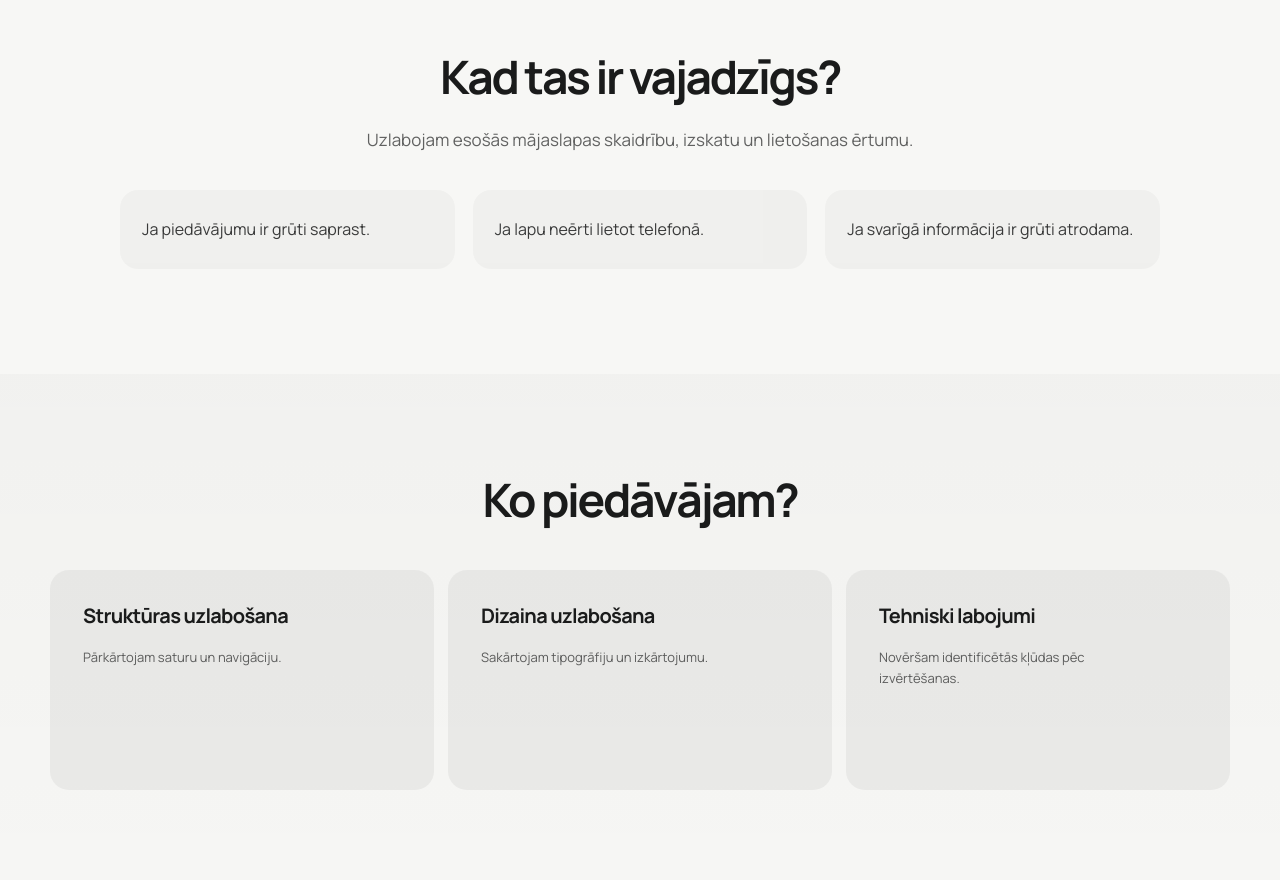
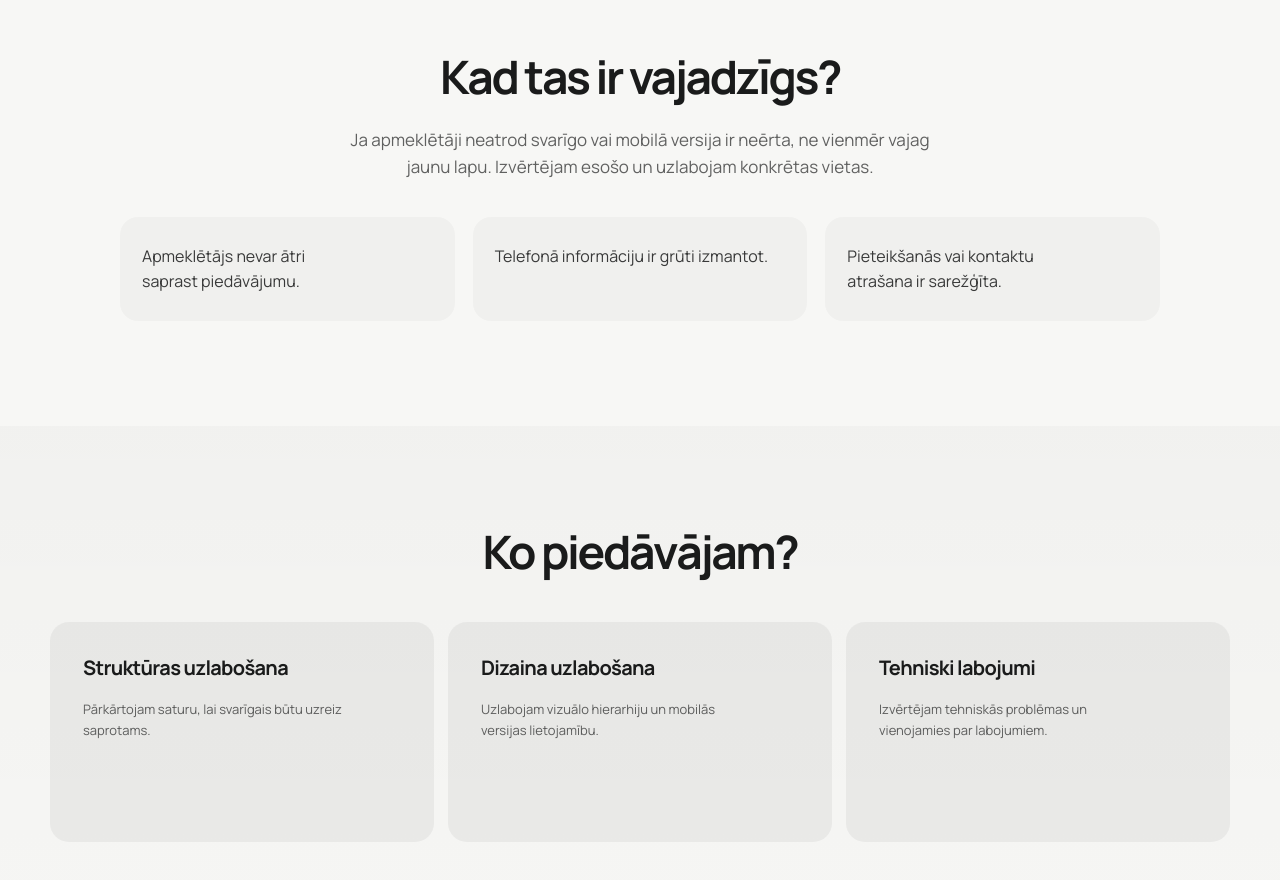
Before and after one commit to davisl24/WEBSITEAGENCY, a Next.js app: page /pakalpojumi/majaslapas-uzlabosana in a window 1280 px wide. Shown: the part 500-1380 px from the top of the page. Built offline with nearby package versions, Linux system fonts and the light colour scheme; no server answers.

Commit message:
Sharpen customer problem and service value: majaslapas-uzlabosana

```diff
--- a/app/pakalpojumi/majaslapas-uzlabosana/page.tsx
+++ b/app/pakalpojumi/majaslapas-uzlabosana/page.tsx
@@ -4,24 +4,24 @@ import KestrelServiceTemplate, { type ServiceInfo } from "../../components/Kestr
 export const metadata: Metadata = {title:"Sakārtojam esošo mājaslapu | Kestrel",description:"Uzlabojam esošās mājaslapas skaidrību, izskatu un lietošanas ērtumu."};
 const service: ServiceInfo = {
   "title": "Sakārtojam esošo mājaslapu",
-  "intro": "Uzlabojam esošās mājaslapas skaidrību, izskatu un lietošanas ērtumu.",
+  "intro": "Ja apmeklētāji neatrod svarīgo vai mobilā versija ir neērta, ne vienmēr vajag jaunu lapu. Izvērtējam esošo un uzlabojam konkrētas vietas.",
   "audience": [
-    "Ja piedāvājumu ir grūti saprast.",
-    "Ja lapu neērti lietot telefonā.",
-    "Ja svarīgā informācija ir grūti atrodama."
+    "Apmeklētājs nevar ātri saprast piedāvājumu.",
+    "Telefonā informāciju ir grūti izmantot.",
+    "Pieteikšanās vai kontaktu atrašana ir sarežģīta."
   ],
   "offers": [
     {
       "title": "Struktūras uzlabošana",
-      "detail": "Pārkārtojam saturu un navigāciju."
+      "detail": "Pārkārtojam saturu, lai svarīgais būtu uzreiz saprotams."
     },
     {
       "title": "Dizaina uzlabošana",
-      "detail": "Sakārtojam tipogrāfiju un izkārtojumu."
+      "detail": "Uzlabojam vizuālo hierarhiju un mobilās versijas lietojamību."
     },
     {
       "title": "Tehniski labojumi",
-      "detail": "Novēršam identificētās kļūdas pēc izvērtēšanas."
+      "detail": "Izvērtējam tehniskās problēmas un vienojamies par labojumiem."
     }
   ],
   "included": [
```
